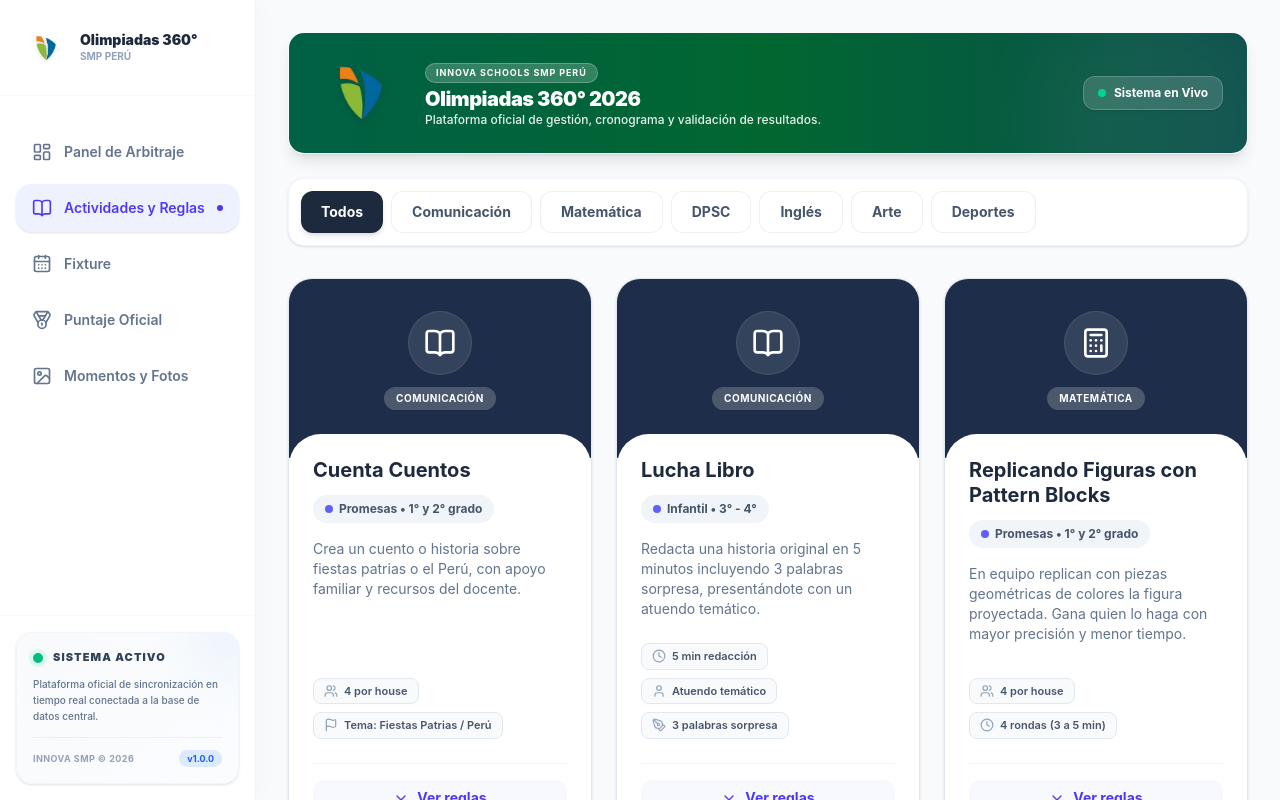
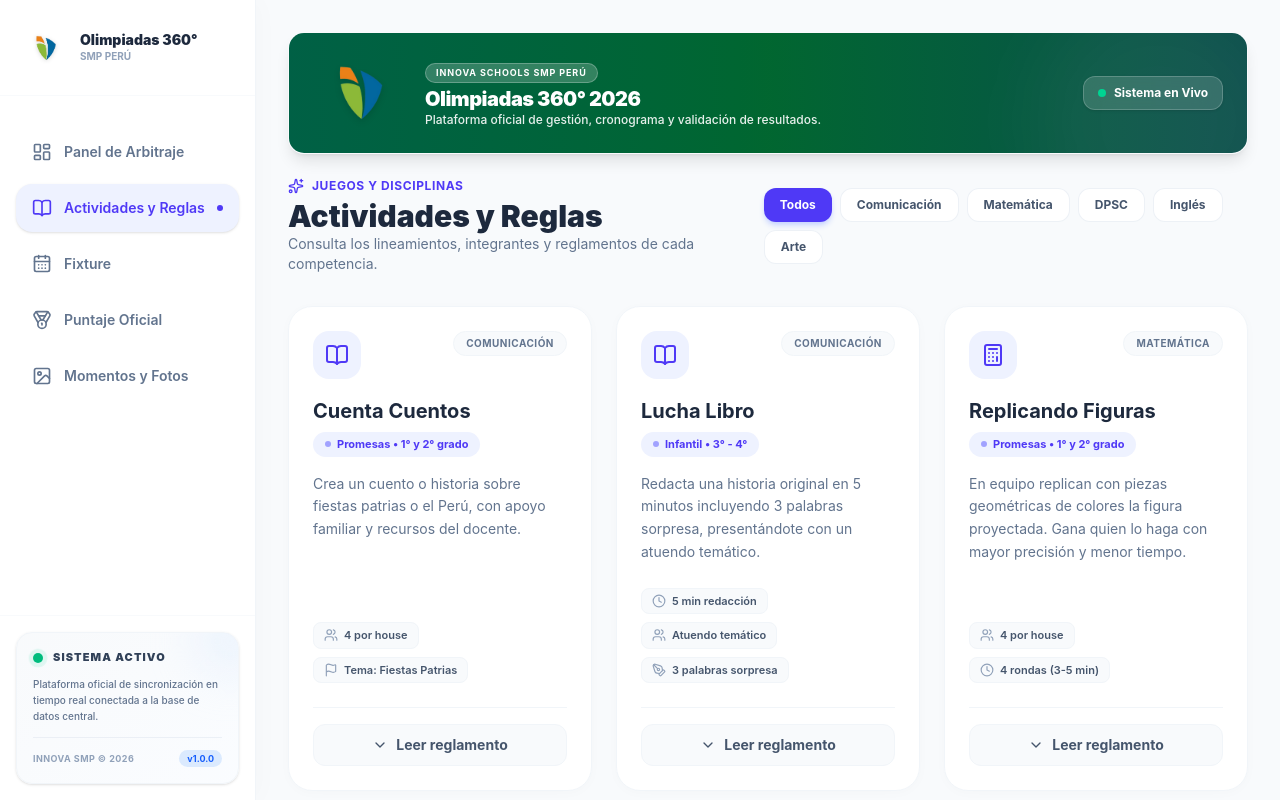
Before and after one commit to FabrizioT04/olimpiadas-innova-2026, a React (Vite) app: page / in a window 1280 px wide. Both pictures are taken after a click on the button "Actividades y Reglas". Built offline with nearby package versions, Linux system fonts and the light colour scheme; no server answers.

Commit message:
Actualizacion

```diff
--- a/src/pages/Actividades.tsx
+++ b/src/pages/Actividades.tsx
@@ -1,10 +1,9 @@
 import { useState } from 'react';
 import {
   BookOpen, Calculator, Users, MessageSquare, Palette,
-  ChevronDown, ChevronUp, Clock, Flag, PenTool, User
+  ChevronDown, ChevronUp, Clock, Flag, PenTool, Sparkles
 } from 'lucide-react';
 
-// Datos extraídos de tus capturas
 const actividadesData = [
   // --- COMUNICACIÓN ---
   {
@@ -13,8 +12,8 @@
     title: 'Cuenta Cuentos',
     grades: 'Promesas • 1° y 2° grado',
     description: 'Crea un cuento o historia sobre fiestas patrias o el Perú, con apoyo familiar y recursos del docente.',
-    tags: [{ icon: Users, text: '4 por house' }, { icon: Flag, text: 'Tema: Fiestas Patrias / Perú' }],
-    rules: '1. El cuento debe ser original. 2. Tiempo máximo de presentación: 3 minutos. 3. Se evaluará creatividad y expresión corporal.'
+    tags: [{ icon: Users, text: '4 por house' }, { icon: Flag, text: 'Tema: Fiestas Patrias' }],
+    rules: '1. El cuento debe ser original.\n2. Tiempo máximo de presentación: 3 minutos.\n3. Se evaluará creatividad y expresión corporal.'
   },
   {
     id: 'c2',
@@ -22,27 +21,27 @@
     title: 'Lucha Libro',
     grades: 'Infantil • 3° - 4°',
     description: 'Redacta una historia original en 5 minutos incluyendo 3 palabras sorpresa, presentándote con un atuendo temático.',
-    tags: [{ icon: Clock, text: '5 min redacción' }, { icon: User, text: 'Atuendo temático' }, { icon: PenTool, text: '3 palabras sorpresa' }],
-    rules: '1. El participante sube al escenario con máscara/atuendo. 2. Se revelan las 3 palabras. 3. Tiene 5 minutos exactos para escribir en la laptop proyectada.'
+    tags: [{ icon: Clock, text: '5 min redacción' }, { icon: Users, text: 'Atuendo temático' }, { icon: PenTool, text: '3 palabras sorpresa' }],
+    rules: '1. El participante sube al escenario con atuendo.\n2. Se revelan las 3 palabras.\n3. Tiene 5 minutos exactos para escribir en la laptop.'
   },
   // --- MATEMÁTICA ---
   {
     id: 'm1',
     category: 'Matemática',
-    title: 'Replicando Figuras con Pattern Blocks',
+    title: 'Replicando Figuras',
     grades: 'Promesas • 1° y 2° grado',
     description: 'En equipo replican con piezas geométricas de colores la figura proyectada. Gana quien lo haga con mayor precisión y menor tiempo.',
-    tags: [{ icon: Users, text: '4 por house' }, { icon: Clock, text: '4 rondas (3 a 5 min)' }],
-    rules: '1. Solo se pueden usar las piezas entregadas. 2. El cronómetro se detiene cuando el equipo grita "¡Listo!".'
+    tags: [{ icon: Users, text: '4 por house' }, { icon: Clock, text: '4 rondas (3-5 min)' }],
+    rules: '1. Solo se pueden usar las piezas entregadas.\n2. El cronómetro se detiene cuando el equipo grita "¡Listo!".'
   },
   {
     id: 'm2',
     category: 'Matemática',
     title: '¡Corre, Resuelve y Gana!',
     grades: 'Juvenil B • 9°, 10° y 11°',
-    description: 'Carrera de postas matemática: cada relevo corre a la Estación Matemática, resuelve su ejercicio y espera validación del juez antes de dar el cambio.',
-    tags: [{ icon: Users, text: '3 por house (1 por grado)' }, { icon: Flag, text: 'Carrera de postas' }],
-    rules: '1. Si la respuesta es incorrecta, hay penalidad de 10 segundos. 2. No se puede avanzar sin la firma del juez.'
+    description: 'Carrera de postas matemática: corre a la Estación Matemática, resuelve tu ejercicio y espera validación del juez antes del cambio.',
+    tags: [{ icon: Users, text: '3 por house' }, { icon: Flag, text: 'Carrera de postas' }],
+    rules: '1. Si la respuesta es incorrecta, hay penalidad de 10 segundos.\n2. No se puede avanzar sin la firma del juez.'
   },
   // --- DPSC ---
   {
@@ -50,41 +49,40 @@
     category: 'DPSC',
     title: 'Rayuela en Quechua',
     grades: 'Infantil • 3° y 4° grado',
-    description: '¡Salta y cuenta en quechua! A medida que avanzan en la rayuela, deben mencionar los números en quechua en orden correcto.',
+    description: '¡Salta y cuenta en quechua! A medida que avanzan en la rayuela, deben mencionar los números en orden correcto.',
     tags: [{ icon: Users, text: '4 por house' }, { icon: MessageSquare, text: 'Números en quechua' }],
-    rules: '1. Pisar la línea invalida el turno. 2. La pronunciación debe ser clara.'
+    rules: '1. Pisar la línea invalida el turno.\n2. La pronunciación debe ser clara.'
   },
   // --- INGLÉS ---
   {
     id: 'i1',
     category: 'Inglés',
-    title: '"Building a Story"',
+    title: 'Building a Story',
     grades: 'Promesas • 1° y 2° grado',
     description: 'Cada house crea y comparte oralmente 4 oraciones usando 4 flashcards y un prompt elegido de una lista.',
     tags: [{ icon: Users, text: '4 por house' }, { icon: Clock, text: '10 min por house' }],
-    rules: '1. Uso obligatorio de las 4 flashcards. 2. Se evalúa pronunciación y coherencia.'
+    rules: '1. Uso obligatorio de las 4 flashcards.\n2. Se evalúa pronunciación y coherencia.'
   },
   // --- ARTE ---
   {
     id: 'a1',
     category: 'Arte',
-    title: '"Bailando con las máscaras mágicas"',
+    title: 'Máscaras Mágicas',
     grades: 'Promesas • 1° y 2° grado',
-    description: 'Diseñan una máscara sencilla inspirada en una tradición peruana y participan en un juego de baile y dramatización en equipo.',
+    description: 'Diseñan una máscara sencilla inspirada en una tradición peruana y participan en un juego de baile en equipo.',
     tags: [{ icon: Users, text: '10 por house (5+5)' }, { icon: Clock, text: '20 min' }],
-    rules: '1. Materiales reciclados preferentemente. 2. Todos los miembros deben participar en la coreografía.'
+    rules: '1. Materiales reciclados preferentemente.\n2. Todos los miembros deben participar.'
   }
 ];
 
-// Helper para asignar iconos por categoría
 const getCategoryIcon = (category: string) => {
   switch (category) {
-    case 'Comunicación': return <BookOpen className="w-8 h-8" />;
-    case 'Matemática': return <Calculator className="w-8 h-8" />;
-    case 'DPSC': return <Users className="w-8 h-8" />;
-    case 'Inglés': return <PenTool className="w-8 h-8" />;
-    case 'Arte': return <Palette className="w-8 h-8" />;
-    default: return <Flag className="w-8 h-8" />;
+    case 'Comunicación': return <BookOpen className="w-6 h-6" />;
+    case 'Matemática': return <Calculator className="w-6 h-6" />;
+    case 'DPSC': return <Users className="w-6 h-6" />;
+    case 'Inglés': return <PenTool className="w-6 h-6" />;
+    case 'Arte': return <Palette className="w-6 h-6" />;
+    default: return <Flag className="w-6 h-6" />;
   }
 };
 
@@ -92,7 +90,7 @@
   const [filtro, setFiltro] = useState('Todos');
   const [expandedId, setExpandedId] = useState<string | null>(null);
 
-  const categorias = ['Todos', 'Comunicación', 'Matemática', 'DPSC', 'Inglés', 'Arte', 'Deportes'];
+  const categorias = ['Todos', 'Comunicación', 'Matemática', 'DPSC', 'Inglés', 'Arte'];
 
   const actividadesFiltradas = filtro === 'Todos'
     ? actividadesData
@@ -105,90 +103,106 @@
   return (
     <div className="max-w-7xl mx-auto pb-12">
 
-      {/* Filtros de Categorías */}
-      <div className="flex flex-wrap gap-2 mb-8 bg-white p-3 rounded-2xl shadow-sm border border-slate-100">
+      {/* Cabecera Clave de Diseño */}
+      <div className="flex flex-col md:flex-row items-start md:items-center justify-between gap-4 mb-8">
+        <div>
+          <div className="flex items-center gap-2 text-indigo-600 font-bold text-xs uppercase tracking-wider mb-1">
+            <Sparkles className="w-4 h-4" /> Juegos y Disciplinas
+          </div>
+          <h1 className="text-2xl md:text-3xl font-black text-slate-800">Actividades y Reglas</h1>
+          <p className="text-sm text-slate-500">Consulta los lineamientos, integrantes y reglamentos de cada competencia.</p>
+        </div>
+
+        {/* Botones de Filtro - Mismo estilo que Galería */}
+        <div className="flex flex-wrap gap-2">
           {categorias.map(cat => (
             <button
               key={cat}
               onClick={() => setFiltro(cat)}
-            className={`px-5 py-2.5 rounded-xl text-sm font-bold transition-all flex items-center gap-2 ${
+              className={`px-4 py-2 rounded-xl text-xs font-bold transition-all ${
                 filtro === cat
-                ? 'bg-slate-800 text-white shadow-md'
+                  ? 'bg-indigo-600 text-white shadow-md shadow-indigo-200'
                   : 'bg-white text-slate-600 hover:bg-slate-100 border border-slate-200/60'
               }`}
             >
-            {/* Pequeño icono en el filtro si se desea, por ahora texto limpio */}
               {cat}
             </button>
           ))}
         </div>
+      </div>
 
-      {/* Grid de Actividades */}
-      <div className="grid grid-cols-1 md:grid-cols-2 xl:grid-cols-3 gap-6">
+      {/* Grid de Tarjetas (Estilo Limpio y Luminoso) */}
+      <div className="grid grid-cols-1 md:grid-cols-2 lg:grid-cols-3 gap-6">
         {actividadesFiltradas.map((act) => (
-          <div key={act.id} className="bg-white rounded-3xl overflow-hidden border border-slate-200 shadow-sm flex flex-col h-full">
+          <div
+            key={act.id}
+            className="bg-white rounded-3xl p-6 border border-slate-100 shadow-[0_2px_12px_rgba(0,0,0,0.02)] hover:shadow-xl transition-all duration-300 group flex flex-col h-full"
+          >
 
-            {/* Cabecera Azul Oscuro */}
-            <div className="bg-[#1e2e4a] pt-8 pb-12 px-6 flex flex-col items-center text-white relative">
-              <div className="w-16 h-16 rounded-full bg-white/10 flex items-center justify-center mb-3 backdrop-blur-sm border border-white/10">
+            {/* Ícono y Etiqueta Superior */}
+            <div className="flex items-start justify-between mb-5">
+              <div className="w-12 h-12 rounded-2xl bg-indigo-50 text-indigo-600 flex items-center justify-center group-hover:scale-110 group-hover:bg-indigo-100 transition-all duration-300">
                 {getCategoryIcon(act.category)}
               </div>
-              <span className="bg-white/20 text-white text-[10px] font-bold px-3 py-1 rounded-full uppercase tracking-wider">
+              <span className="bg-slate-50 border border-slate-100 text-slate-500 text-[10px] font-bold px-3 py-1 rounded-full uppercase tracking-wider">
                 {act.category}
               </span>
             </div>
 
-            {/* Cuerpo Blanco (con borde redondeado superpuesto hacia arriba) */}
-            <div className="bg-white rounded-t-[2rem] -mt-6 relative z-10 flex-1 flex flex-col p-6">
-
-              <h3 className="text-xl font-bold text-slate-800 mb-3 leading-tight">
+            {/* Título y Grados */}
+            <h3 className="text-xl font-bold text-slate-800 mb-2 leading-tight group-hover:text-indigo-600 transition-colors">
               {act.title}
             </h3>
 
-              <div className="flex items-center gap-1.5 text-xs font-bold text-slate-600 bg-slate-100 px-3 py-1.5 rounded-full w-fit mb-4">
-                <div className="w-2 h-2 rounded-full bg-indigo-500"></div>
+            <div className="flex items-center gap-1.5 text-[11px] font-bold text-indigo-600 bg-indigo-50 px-3 py-1 rounded-full w-fit mb-4">
+              <div className="w-1.5 h-1.5 rounded-full bg-indigo-500 animate-pulse"></div>
               {act.grades}
             </div>
 
-              <p className="text-sm text-slate-500 mb-6 flex-1">
+            {/* Descripción */}
+            <p className="text-sm text-slate-500 mb-6 flex-1 leading-relaxed">
               {act.description}
             </p>
 
-              {/* Tags/Etiquetas */}
+            {/* Etiquetas / Características */}
             <div className="flex flex-wrap gap-2 mb-6">
               {act.tags.map((tag, idx) => {
                 const TagIcon = tag.icon;
                 return (
-                    <span key={idx} className="flex items-center gap-1.5 text-[11px] font-semibold text-slate-600 bg-slate-50 border border-slate-200 px-2.5 py-1 rounded-lg">
+                  <span key={idx} className="flex items-center gap-1.5 text-[11px] font-semibold text-slate-600 bg-slate-50 border border-slate-100 px-2.5 py-1 rounded-lg">
                     <TagIcon className="w-3.5 h-3.5 text-slate-400" /> {tag.text}
                   </span>
                 );
               })}
             </div>
 
-              {/* Botón y Sección de Reglas Desplegable */}
+            {/* Botón de Reglas Desplegable */}
             <div className="mt-auto border-t border-slate-100 pt-4">
               <button
                 onClick={() => toggleRules(act.id)}
-                  className="w-full flex items-center justify-center gap-2 text-sm font-bold text-indigo-600 hover:text-indigo-800 transition-colors py-2 bg-indigo-50/50 hover:bg-indigo-50 rounded-xl"
+                className={`w-full flex items-center justify-center gap-2 text-sm font-bold transition-colors py-2.5 rounded-xl border ${
+                  expandedId === act.id
+                    ? 'bg-indigo-50 text-indigo-700 border-indigo-100'
+                    : 'bg-slate-50 text-slate-600 hover:text-indigo-600 hover:bg-indigo-50/50 border-slate-100 hover:border-indigo-100'
+                }`}
               >
                 {expandedId === act.id ? (
                   <><ChevronUp className="w-4 h-4" /> Ocultar reglas</>
                 ) : (
-                    <><ChevronDown className="w-4 h-4" /> Ver reglas</>
+                  <><ChevronDown className="w-4 h-4" /> Leer reglamento</>
                 )}
               </button>
 
-                {/* Acordeón de reglas */}
+              {/* Contenido Acordeón de reglas */}
               {expandedId === act.id && (
-                  <div className="mt-3 p-4 bg-slate-50 rounded-xl border border-slate-100 text-sm text-slate-600 animate-in fade-in slide-in-from-top-2 duration-200">
-                    <strong className="block text-slate-800 mb-2">Reglamento Específico:</strong>
-                    <p className="whitespace-pre-line">{act.rules}</p>
+                <div className="mt-3 p-4 bg-indigo-50/40 rounded-xl border border-indigo-100/50 text-sm text-slate-700">
+                  <p className="whitespace-pre-line leading-relaxed font-medium">
+                    {act.rules}
+                  </p>
                 </div>
               )}
             </div>
 
-            </div>
           </div>
         ))}
       </div>
```
Lines whose indentation alone changed are shown as unchanged.
